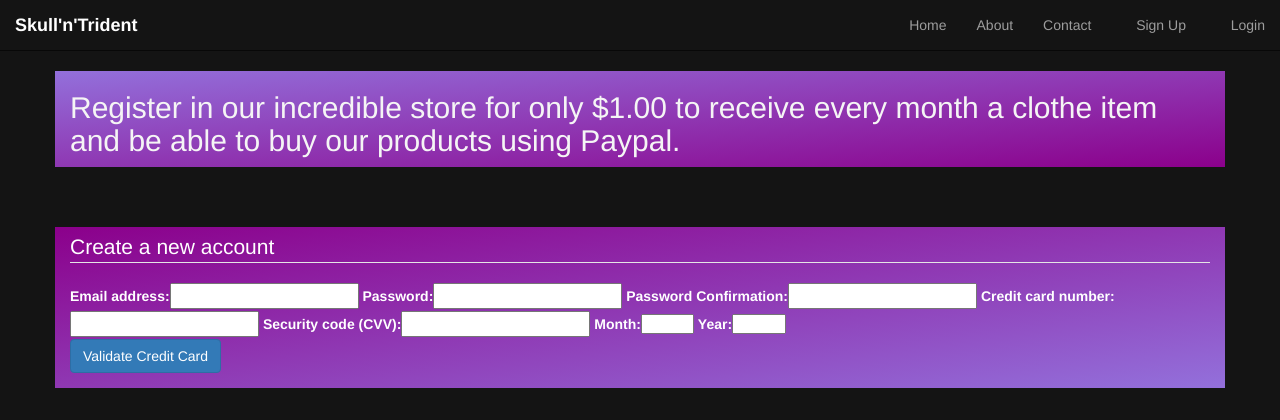
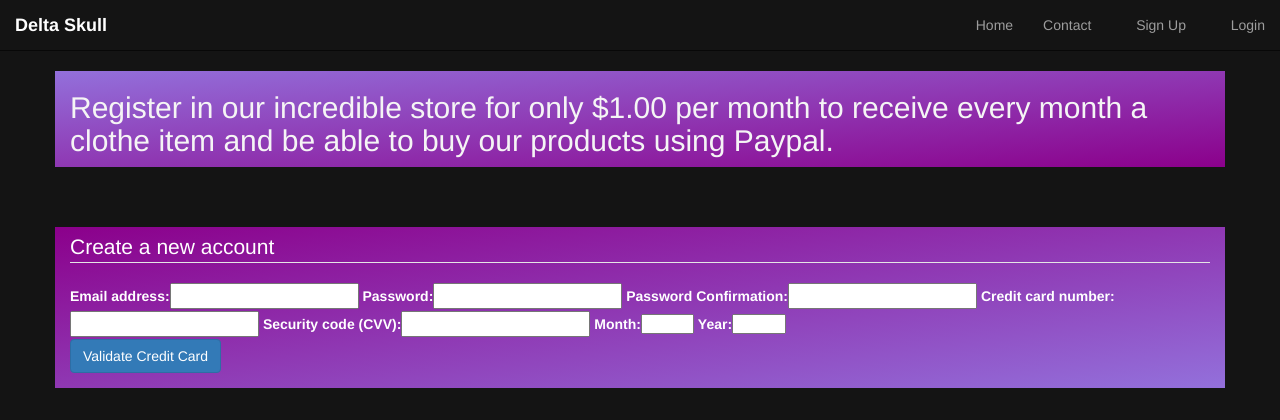
Before and after one commit to RenanZabeu/renanclothestore, a Django app: page /register/ in a window 1280 px wide. Shown: the top 420 px of the page. Run offline with Django 3.2, Linux system fonts and the light colour scheme; some libraries are stand-ins or nearby versions; some web fonts are replaced.

Commit message:
stylefixes

```diff
--- a/static/css/stylesheet.css
+++ b/static/css/stylesheet.css
@@ -15,7 +15,7 @@ html,body{
 }
 
 nav.navbar.navbar-inverse{
-    background-image: linear-gradient(#141414, #141414, #141414)
+    background-image: linear-gradient(#141414, #141414, #141414);
 }
 
 article {
@@ -85,7 +85,7 @@ h3{
 .subSection{
     height: 900px;
     width: 60%;
-   background-color: #141414;
+    background-color: #141414;
 
 }
 
@@ -95,10 +95,12 @@ h1{
 
 }
 
+
 .col-sm-4{
     height: 600px;
     margin-top: 100px;
     margin-left: 200px;
+    margin-bottom: 80px;
 }
 
 .mainproduct{
--- a/templates/base.html
+++ b/templates/base.html
@@ -4,7 +4,7 @@
 <head>
     <link rel="icon" href="{% static "img/skull.jpg" %}" type="image" sizes="16x16">
     <meta charset="utf-8">
-    <title>Skull'n'Trident</title>
+    <title>Delta Skull</title>
     <meta name="viewport" content="width=device-width, initial-scale=1.0">
     <meta name="description" content="">
     <meta name="author" content="">
@@ -29,14 +29,14 @@
                     <span class="icon-bar"></span>
                     <span class="icon-bar"></span>
                 </button>
-                <a class="navbar-brand" href="/"><strong>Skull'n'Trident</strong></a>
+                <a class="navbar-brand" href="/"><strong>Delta Skull</strong></a>
             </div>
 
             <div class="navbar-collapse collapse" id="carnavbar">
                 <ul class="nav navbar-nav navbar-right">
 
                             <li><a href="/">Home</a></li>
-                            <li><a href="/pages/about/">About</a></li>
+                         <!--   <li><a href="/pages/about/">About</a></li> -->
                             <li><a href="/pages/contact/">Contact</a></li>
 
                         {% if user.is_authenticated %}
--- a/templates/index.html
+++ b/templates/index.html
@@ -46,7 +46,7 @@
     <div class="container">
         <div class="row">
             <div class="fakebreakline">
-                <h1> FOR: </h1>
+                <h1>  </h1>
             </div>
 
         </div>
@@ -57,14 +57,14 @@
          <div class="row">
             <div class="product">
 
-                <div class="man col-sm-4 col-xs-6 col-md-4"   alt="man" style="background: linear-gradient(to bottom right, darkmagenta, mediumpurple);">
+                <div class="man col-sm-4 col-xs-6 col-md-4 col-lg-4"   alt="man" style="background: linear-gradient(to bottom right, darkmagenta, mediumpurple);">
                         <p><strong>Men</strong></p>
                         <a {% if user.is_authenticated %} href="/products/" {% else %} href="{% url 'login' %}" {% endif %}>
                             <img class="mainproduct"   src="{% static 'img/mentitle.jpg' %}"> </img>
                         </a>
                 </div>
 
-                <div class="woman col-sm-4 col-xs-6 col-md-4"  alt="woman" style="background: linear-gradient(to bottom right, mediumpurple, darkmagenta);">
+                <div class="woman col-sm-4 col-xs-6 col-md-4 col-lg-4"  alt="woman" style="background: linear-gradient(to bottom right, mediumpurple, darkmagenta);">
                         <p><strong>Women</strong></p>
                         <a {% if user.is_authenticated %} href="/products/" {% else %} href="{% url 'login' %}" {% endif %}>
                             <img class="mainproduct" src="{% static 'img/womentitle.jpg' %}"> </img>
--- a/templates/register.html
+++ b/templates/register.html
@@ -17,7 +17,7 @@
         <div class="row">
             <div class="col-sm-12">
                 <h2 class="monthlyplan">
-                    Register in our incredible store for only $1.00 to receive every month a clothe item and be able to buy our products using Paypal.
+                    Register in our incredible store for only $1.00 per month to receive every month a clothe item and be able to buy our products using Paypal.
                 </h2>
             </div>
         </div>
```
Also changed, not shown: README.md.
